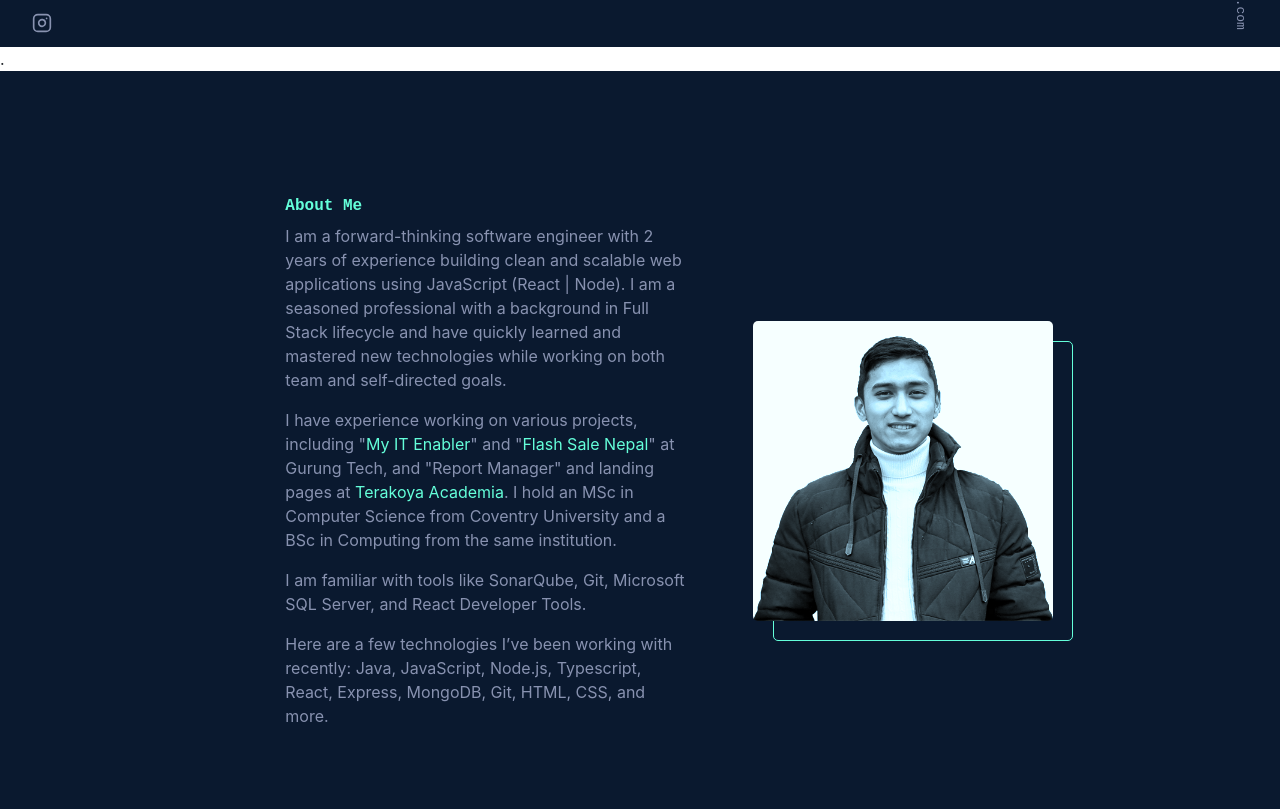
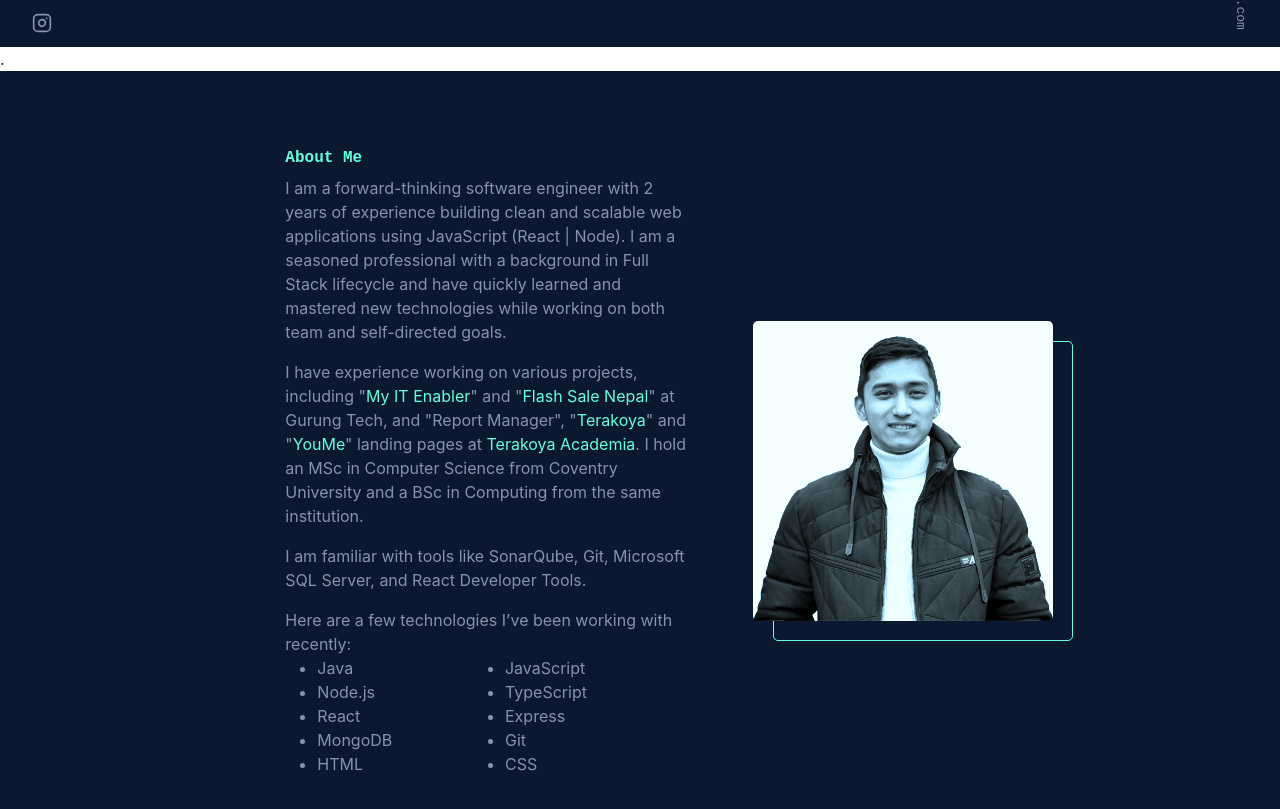
Before and after one commit to BishalRaj/portfolio-2023, a React (Vite) app: page / in a window 1280 px wide. Shown: the part 748-1557 px from the top of the page. Built offline with nearby package versions, Linux system fonts and the light colour scheme.

Commit message:
added skills list

```diff
--- a/src/components/AboutComponent/About.tsx
+++ b/src/components/AboutComponent/About.tsx
@@ -20,19 +20,29 @@ const About = () => {
             <p>
               I have experience working on various projects, including "
               <a>My IT Enabler</a>" and "<a>Flash Sale Nepal</a>" at Gurung
-              Tech, and "Report Manager" and landing pages at{" "}
-              <a>Terakoya Academia</a>. I hold an MSc in Computer Science from
-              Coventry University and a BSc in Computing from the same
-              institution.
+              Tech, and "Report Manager", "<a>Terakoya</a>" and "<a>YouMe</a>"
+              landing pages at <a>Terakoya Academia</a>. I hold an MSc in
+              Computer Science from Coventry University and a BSc in Computing
+              from the same institution.
             </p>
             <p>
               I am familiar with tools like SonarQube, Git, Microsoft SQL
               Server, and React Developer Tools.
             </p>
             <p>
-              Here are a few technologies I’ve been working with recently: Java,
-              JavaScript, Node.js, Typescript, React, Express, MongoDB, Git,
-              HTML, CSS, and more.
+              Here are a few technologies I’ve been working with recently:
+              <ul className="skills-grid">
+                <li>Java</li>
+                <li>JavaScript</li>
+                <li>Node.js</li>
+                <li>TypeScript</li>
+                <li>React</li>
+                <li>Express</li>
+                <li>MongoDB</li>
+                <li>Git</li>
+                <li>HTML</li>
+                <li>CSS</li>
+              </ul>
             </p>
           </Col>
           <Col lg={3} className="my-auto">
--- a/src/components/AboutComponent/style.scss
+++ b/src/components/AboutComponent/style.scss
@@ -98,3 +98,9 @@ p {
     }
   }
 }
+
+.skills-grid {
+  font-family: sv.$font-mono !important;
+  display: grid;
+  grid-template-columns: repeat(2, minmax(140px, 200px));
+}
```
